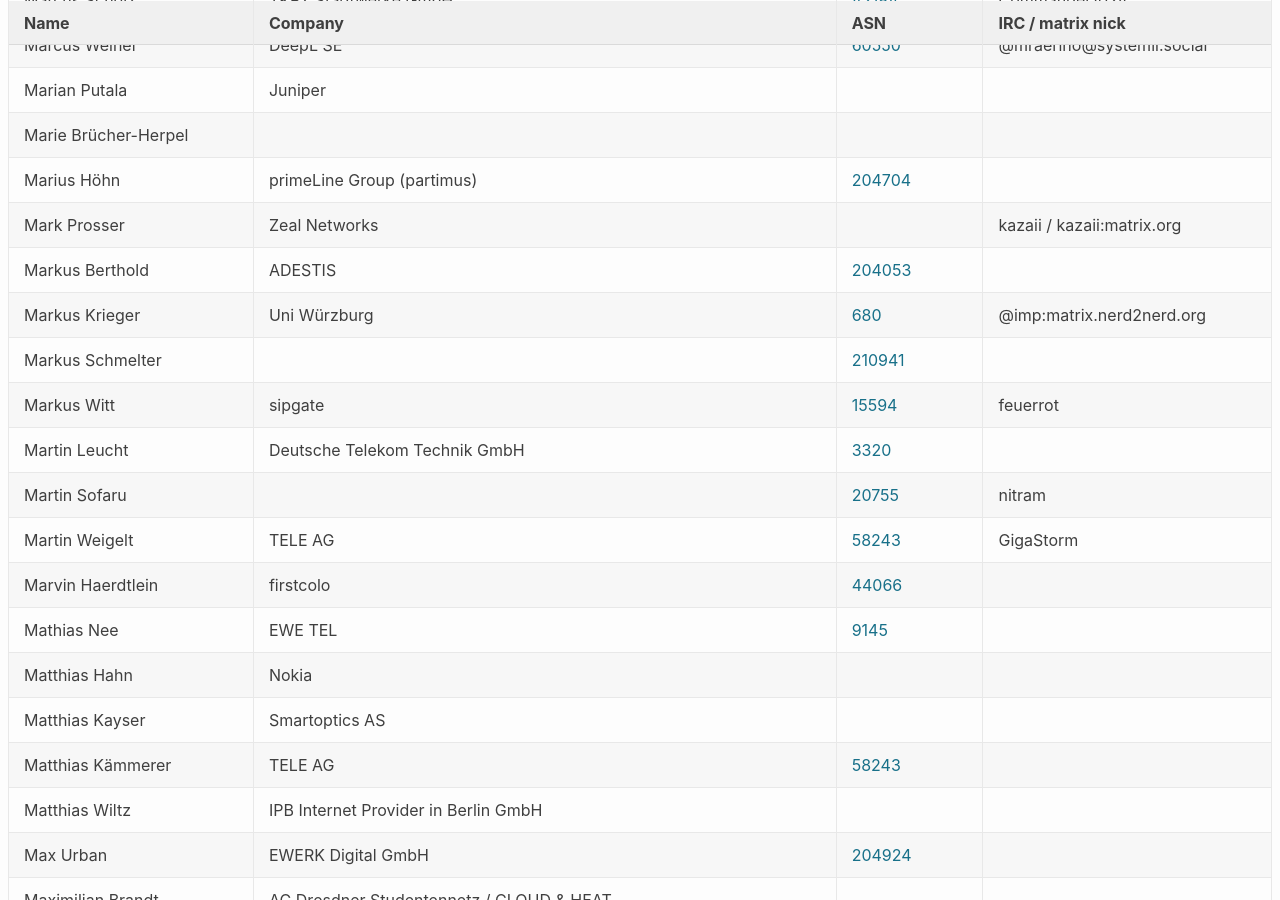
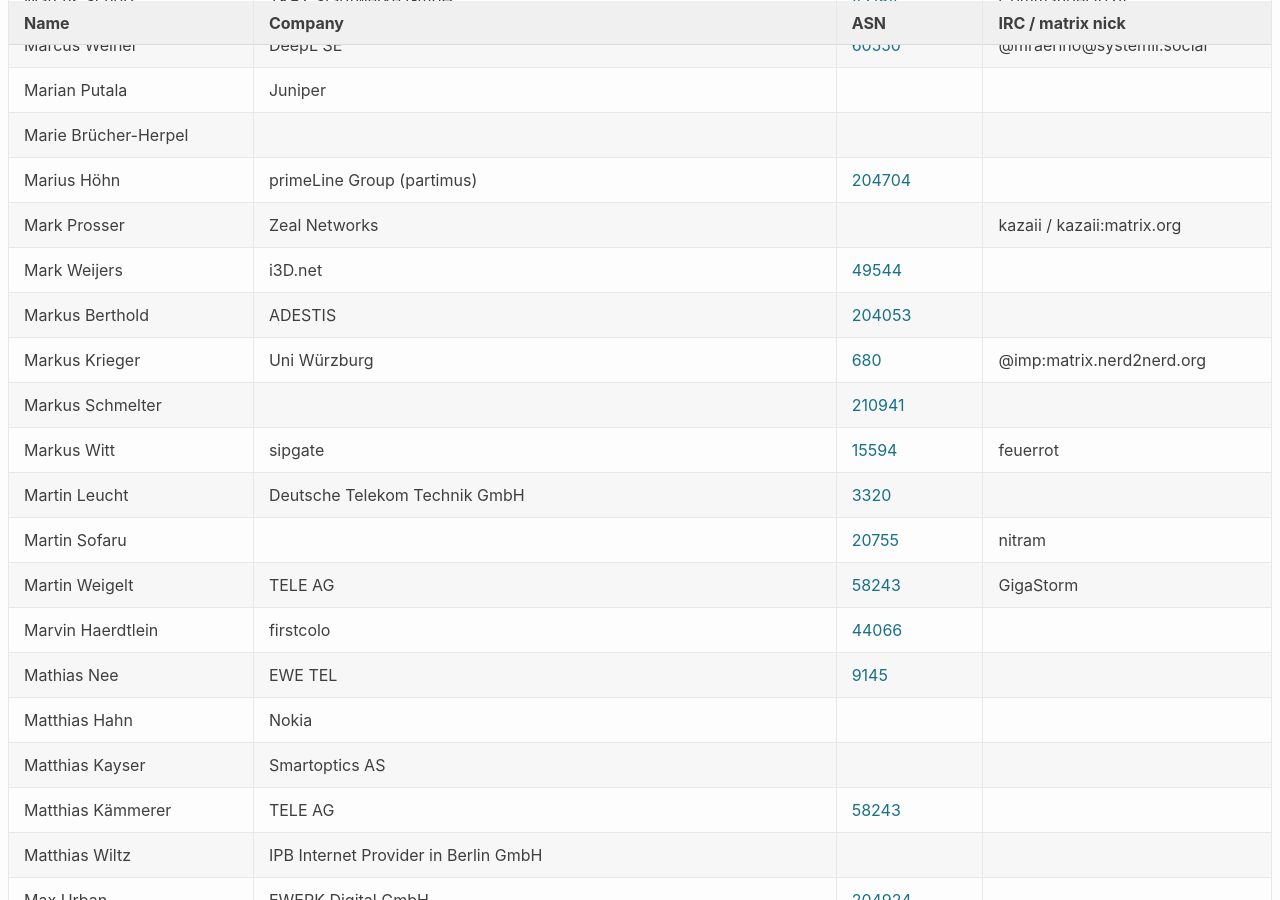
Before and after one commit to denog/pretix-attendeelist, a Jekyll site: the page built from denog16/index.markdown, in a window 1280 px wide and 900 px high, scrolled down 7921 px. Built offline with Jekyll 4.4.1, drawn with Linux system fonts in a browser that asks for light colours.

Commit message:
Latest data: Sun Oct  6 07:47:57 UTC 2024

```diff
--- a/_data/attendees_denog16_onsite.json
+++ b/_data/attendees_denog16_onsite.json
@@ -1086,6 +1086,12 @@
     "asn": "15594"
   },
   {
+    "name": "Mark Weijers",
+    "company": "i3D.net",
+    "irc": null,
+    "asn": "49544"
+  },
+  {
     "name": "Martin Leucht",
     "company": "Deutsche Telekom Technik GmbH",
     "irc": null,
```
